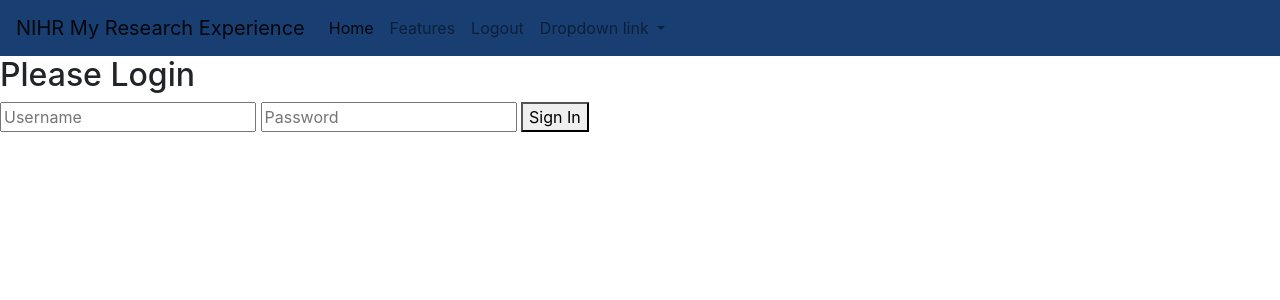
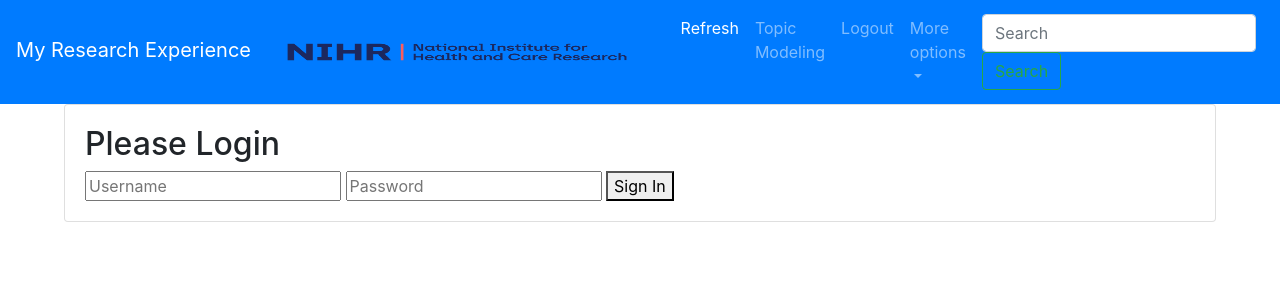
Before and after one commit to jinthebin/PRES-NLP, a Flask app: page /login in a window 1280 px wide. Shown: the top 300 px of the page. Run offline with Flask 3, Linux system fonts and the light colour scheme; parts of the project's set-up code (start-up, migrations or seed data) failed here and were passed over; some libraries are stand-ins or nearby versions.

Commit message:
updated nav bar, login and others

```diff
--- a/application/templates/layout.html
+++ b/application/templates/layout.html
@@ -14,34 +14,40 @@
 
 </head>
 <body>
-    <nav class="navbar navbar-expand-lg navbar-light" style = "background-color: #193e72; font-family: ;">
-        <a class="navbar-brand" href="#">NIHR My Research Experience</a>
+    <nav class="navbar navbar-expand-lg navbar-dark bg-primary"> <!--style = "background-color: #193e72; font-family: ;"-->
+        <a class="navbar-brand" href="#">My Research Experience
+            <img src="/static/NIHR_Core_Logo_Horizontal_RGB.png" width="400" height="50" alt="NIHR Logo">
+        </a>
         <button class="navbar-toggler" type="button" data-toggle="collapse" data-target="#navbarNavDropdown" aria-controls="navbarNavDropdown" aria-expanded="false" aria-label="Toggle navigation">
         <span class="navbar-toggler-icon"></span>
         </button>
         <div class="collapse navbar-collapse" id="navbarNavDropdown">
             <ul class="navbar-nav">
             <li class="nav-item active">
-                <a class="nav-link" href="#">Home <span class="sr-only">(current)</span></a>
+                <a class="nav-link" href="#">Refresh <span class="sr-only">(current)</span></a>
             </li>
             <li class="nav-item">
-                <a class="nav-link" href="#">Features</a>
+                <a class="nav-link" href="{{ url_for('TopicModeling') }}">Topic Modeling</a>
             </li>
             <li class="nav-item">
                 <a class="nav-link" href="{{ url_for('logout') }}">Logout</a>
             </li>
             <li class="nav-item dropdown">
                 <a class="nav-link dropdown-toggle" href="#" id="navbarDropdownMenuLink" data-toggle="dropdown" aria-haspopup="true" aria-expanded="false">
-                Dropdown link
+                More options
                 </a>
                 <div class="dropdown-menu" aria-labelledby="navbarDropdownMenuLink">
-                <a class="dropdown-item" href="#">Action</a>
-                <a class="dropdown-item" href="#">Another action</a>
-                <a class="dropdown-item" href="#">Something else here</a>
+                <a class="dropdown-item" href="{{ url_for('index') }}">Main</a>
+                <a class="dropdown-item" href="https://rdn.nihr.ac.uk/">NIHR RDN website</a>
+                <a class="dropdown-item" href="https://myresearchexperience.com/">My Research Experience</a>
                 </div>
             </li>
             </ul>
         </div>
+          <form class="form-inline">
+                <input class="form-control mr-sm-2" type="search" placeholder="Search" aria-label="Search">
+                <button class="btn btn-outline-success my-2 my-sm-0" type="submit">Search</button>
+            </form>
     </nav>
     <main>
         <div class="containers">
--- a/application/templates/login.html
+++ b/application/templates/login.html
@@ -1,6 +1,7 @@
 {% extends 'layout.html' %} #inhertence template
 {% block content %}
-
+    <div class="card m-auto" style="width: 90%;" data-aos="slide-up">
+            <div class="card-body">
                 <div class="login-box">
                     <h2>Please Login</h2>
                     {% if error %}
@@ -12,5 +13,8 @@
                         <button type="submit">Sign In</button>
                     </form>
                 </div>
+            </div>
+        </div>
+
 
     {% endblock %}
```
Also changed, not shown: application/static/NIHR_Core_Logo_Horizontal_RGB.png (added). Lines whose indentation alone changed are shown as unchanged.
